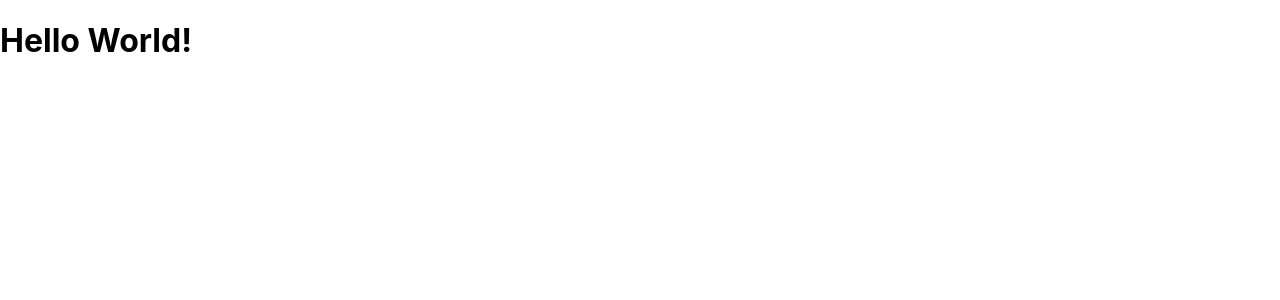
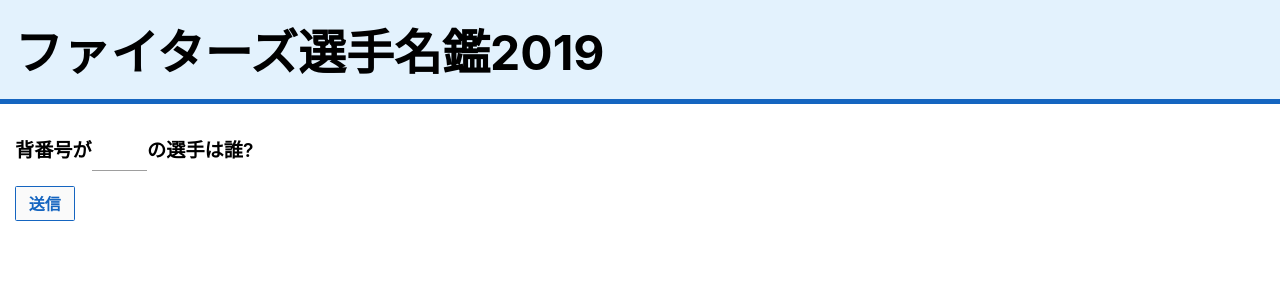
Before and after one commit to ozaki25/react-cypress-sample, a React app: page / in a window 1280 px wide. Shown: the top 300 px of the page. Built offline with nearby package versions, Linux system fonts and the light colour scheme.

Commit message:
add sample app

```diff
--- a/src/App.js
+++ b/src/App.js
@@ -1,7 +1,38 @@
-import React from 'react';
+import React, { useState } from 'react';
+import styled from 'styled-components';
+import Title from './components/Title';
+import Typography from './components/Typography';
+import TextInput from './components/TextInput';
+import Button from './components/Button';
+import Container from './components/Container';
+import { isUniformNumber } from './utils/index';
 
 function App() {
-  return <h1>Hello World!</h1>;
+  const [value, setValue] = useState('');
+  const [valid, setValid] = useState(true);
+  const onChange = e => setValue(e.target.value.trim());
+  const onClick = () => {
+    const isValid = isUniformNumber(value);
+    setValid(isValid);
+    if (isValid) {
+      setValue('');
+      alert(value);
+    }
+  };
+  return (
+    <div>
+      <Title>ファイターズ選手名鑑2019</Title>
+      <Container>
+        {!valid && <Typography error>背番号を入力して下さい</Typography>}
+        <Typography>
+          背番号が
+          <TextInput onChange={onChange} value={value} />
+          の選手は誰?
+        </Typography>
+        <Button onClick={onClick}>送信</Button>
+      </Container>
+    </div>
+  );
 }
 
 export default App;
```
